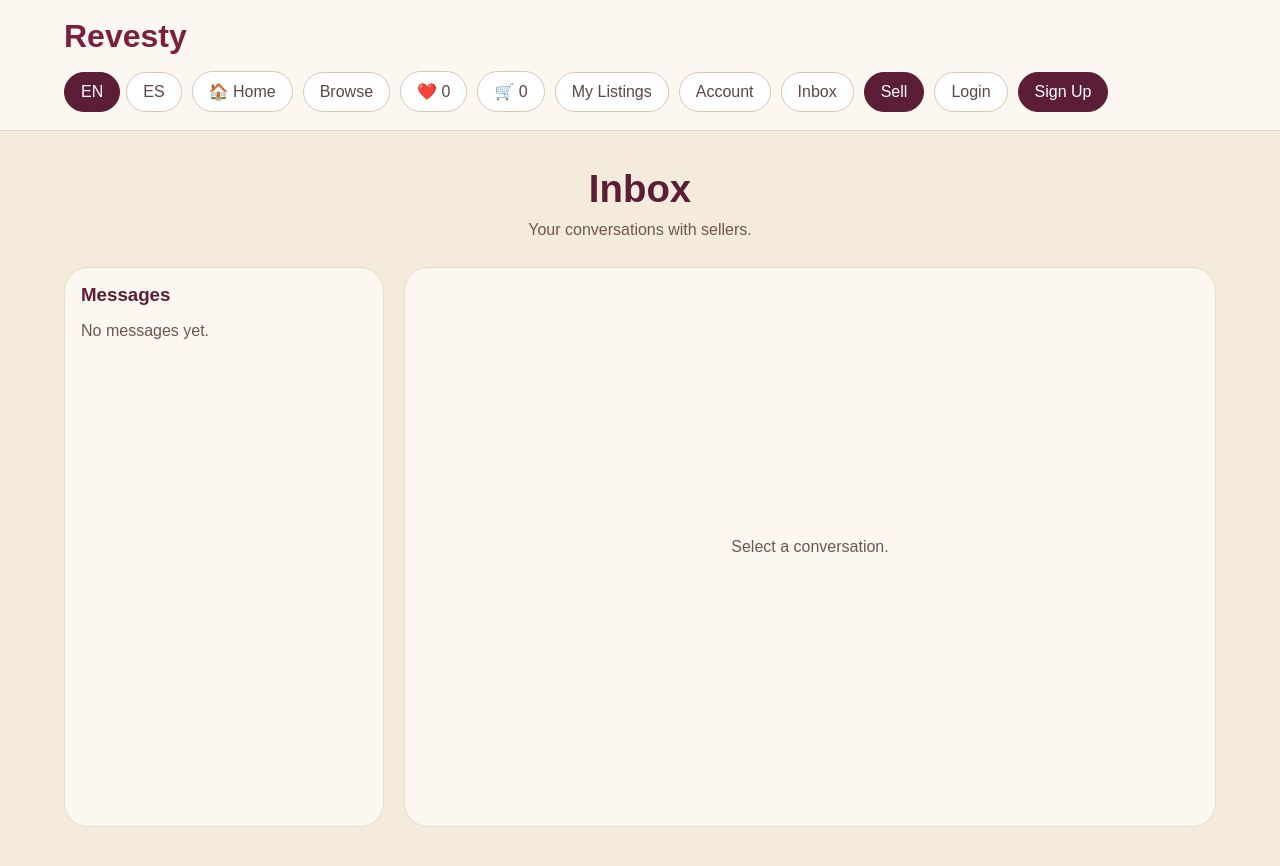
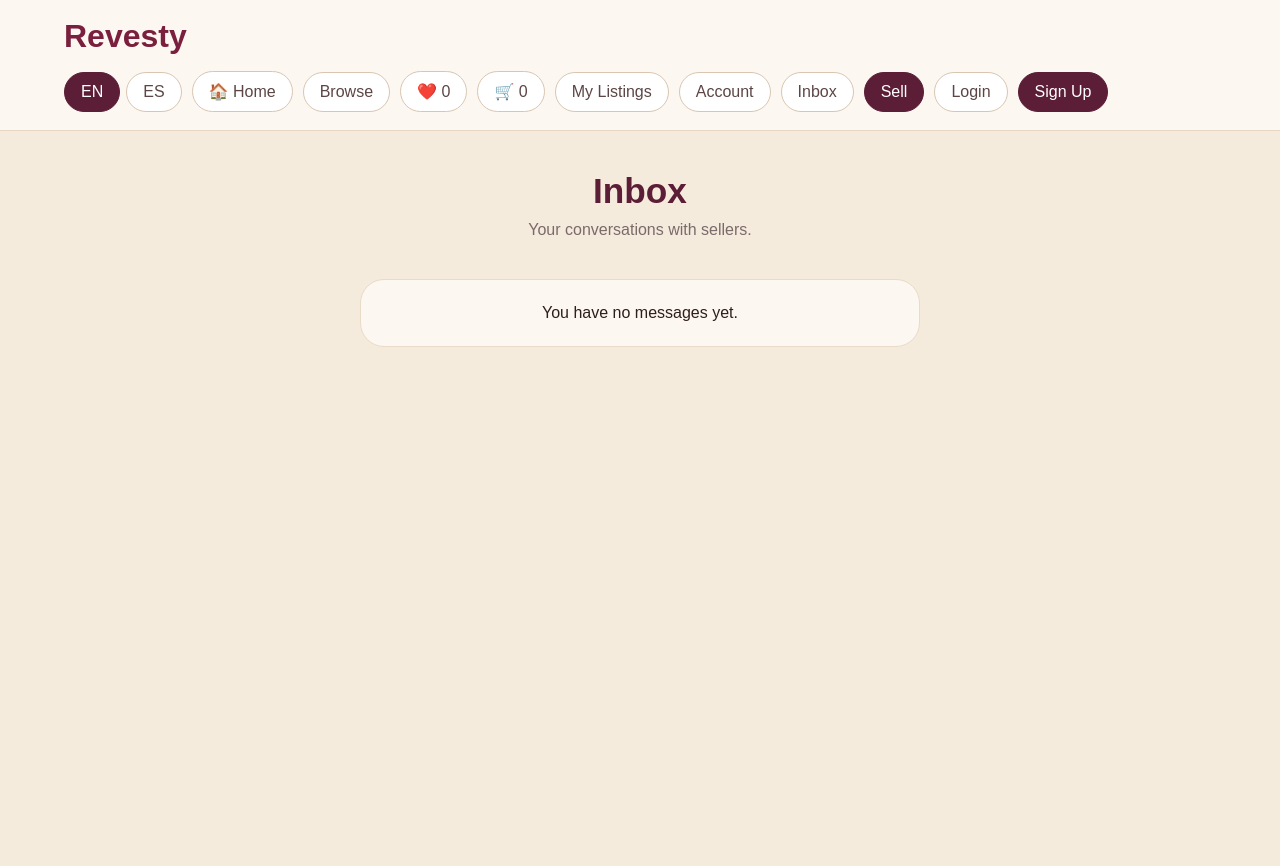
Before and after one commit to bbnachi52-boop/revesty, a Next.js app: page /inbox in a window 1280 px wide. Shown: the top 866 px of the page. After the commit the page ends 800 px from the top, so only its background shows below. Built offline with nearby package versions, Linux system fonts and the light colour scheme.

Commit message:
restore beautiful inbox UI

```diff
--- a/app/inbox/page.tsx
+++ b/app/inbox/page.tsx
@@ -1,14 +1,15 @@
 "use client";
 
-import { useMemo, useState } from "react";
-import Link from "next/link";
+import { useState } from "react";
 import Navbar from "@/app/components/Navbar";
+import { useLanguage } from "@/app/lib/useLanguage";
 import { useMessages } from "@/app/store/messageStore";
-import { useLanguage } from "@/app/lib/useLanguage";
 
 export default function InboxPage() {
-  const messagesStore = useMessages();
-  const { language } = useLanguage();
+  const languageData: any = useLanguage();
+  const messagesStore: any = useMessages();
+
+  const language = languageData?.language || "en";
 
   const conversations = Array.isArray(messagesStore?.conversations)
     ? messagesStore.conversations
@@ -17,20 +18,20 @@ export default function InboxPage() {
   const sendReply =
     typeof messagesStore?.sendReply === "function"
       ? messagesStore.sendReply
-      : null;
+      : () => {};
 
-  const [selectedId, setSelectedId] = useState<number | null>(null);
-  const [text, setText] = useState("");
+  const [replyText, setReplyText] = useState<Record<number, string>>({});
 
-  const selectedConversation = useMemo(() => {
-    if (selectedId === null) return conversations[0] || null;
-    return conversations.find((conv: any) => conv.id === selectedId) || null;
-  }, [conversations, selectedId]);
+  const handleReply = (conversationId: number) => {
+    const text = replyText[conversationId]?.trim();
+    if (!text) return;
 
-  const handleSend = () => {
-    if (!text.trim() || !selectedConversation || !sendReply) return;
-    sendReply(selectedConversation.id, text);
-    setText("");
+    sendReply(conversationId, text);
+
+    setReplyText((prev) => ({
+      ...prev,
+      [conversationId]: ""
+    }));
   };
 
   return (
@@ -39,250 +40,153 @@ export default function InboxPage() {
 
       <section
         style={{
-          maxWidth: "1200px",
+          maxWidth: "900px",
           margin: "0 auto",
-          padding: "36px 24px 60px"
-        }}
-      >
-        <div
-          style={{
-            textAlign: "center",
-            marginBottom: "28px"
+          padding: "40px 20px"
         }}
       >
         <h1
           style={{
-              color: "#5c1d36",
-              fontSize: "2.4rem",
-              marginBottom: "10px"
+            textAlign: "center",
+            marginBottom: "10px",
+            fontSize: "2.2rem",
+            color: "#5c1d36"
           }}
         >
-            {language === "es" ? "Inbox" : "Inbox"}
+          Inbox
         </h1>
 
-          <p style={{ color: "#6d5650" }}>
+        <p
+          style={{
+            textAlign: "center",
+            color: "#7a6a6a",
+            marginBottom: "30px"
+          }}
+        >
           {language === "es"
             ? "Tus conversaciones con vendedores."
             : "Your conversations with sellers."}
         </p>
+
+        {conversations.length === 0 ? (
+          <div className="empty-state-card">
+            {language === "es"
+              ? "No tienes mensajes todavía."
+              : "You have no messages yet."}
+          </div>
+        ) : (
+          conversations.map((conversation: any, index: number) => (
+            <div
+              key={conversation.id || index}
+              style={{
+                background: "#fff",
+                borderRadius: "20px",
+                padding: "20px",
+                marginBottom: "25px",
+                boxShadow: "0 2px 10px rgba(0,0,0,0.05)"
+              }}
+            >
+              <h3 style={{ marginBottom: "10px", color: "#5c1d36" }}>
+                {conversation.productTitle || "Product"}
+              </h3>
+
+              <p style={{ color: "#999", marginBottom: "15px" }}>
+                {language === "es"
+                  ? "Conversación activa"
+                  : "Active conversation"}
+              </p>
+
+              {/* MENSAJES */}
+              <div
+                style={{
+                  display: "flex",
+                  flexDirection: "column",
+                  gap: "10px",
+                  marginBottom: "15px"
+                }}
+              >
+                {(conversation.messages || []).map(
+                  (msg: any, i: number) => (
+                    <div
+                      key={msg.id || i}
+                      style={{
+                        alignSelf:
+                          msg.sender === "user" ? "flex-end" : "flex-start",
+                        background:
+                          msg.sender === "user"
+                            ? "#5c1d36"
+                            : "#f1e6dc",
+                        color:
+                          msg.sender === "user"
+                            ? "#fff"
+                            : "#3a2a2a",
+                        padding: "10px 14px",
+                        borderRadius: "16px",
+                        maxWidth: "70%"
+                      }}
+                    >
+                      <div style={{ fontSize: "12px", opacity: 0.8 }}>
+                        {msg.sender === "user"
+                          ? language === "es"
+                            ? "Tú"
+                            : "You"
+                          : language === "es"
+                          ? "Vendedor"
+                          : "Seller"}
                       </div>
 
-        <div
-          style={{
-            display: "grid",
-            gridTemplateColumns: "320px 1fr",
-            gap: "20px",
-            alignItems: "stretch"
-          }}
-        >
-          <div
-            style={{
-              background: "#fcf7f1",
-              border: "1px solid #eadbc8",
-              borderRadius: "24px",
-              padding: "16px",
-              minHeight: "70vh",
-              overflowY: "auto"
-            }}
-          >
-            <h3 style={{ marginBottom: "16px", color: "#5c1d36" }}>
-              {language === "es" ? "Mensajes" : "Messages"}
-            </h3>
-
-            {conversations.length === 0 ? (
-              <p style={{ color: "#6d5650" }}>
-                {language === "es"
-                  ? "No tienes mensajes todavía."
-                  : "No messages yet."}
-              </p>
-            ) : (
-              conversations.map((conv: any) => {
-                const lastMessage =
-                  Array.isArray(conv.messages) && conv.messages.length > 0
-                    ? conv.messages[conv.messages.length - 1]
-                    : null;
-
-                const isSelected =
-                  (selectedConversation && selectedConversation.id === conv.id) ||
-                  (!selectedConversation && conversations[0]?.id === conv.id);
-
-                return (
-                  <button
-                    key={conv.id}
-                    type="button"
-                    onClick={() => setSelectedId(conv.id)}
-                    style={{
-                      width: "100%",
-                      textAlign: "left",
-                      padding: "14px",
-                      borderRadius: "16px",
-                      cursor: "pointer",
-                      background: isSelected ? "#f8efe3" : "transparent",
-                      border: isSelected
-                        ? "1px solid #e2cdb8"
-                        : "1px solid transparent",
-                      marginBottom: "10px"
-                    }}
-                  >
-                    <strong
-                      style={{
-                        display: "block",
-                        marginBottom: "6px",
-                        color: "#2f1e1e"
-                      }}
-                    >
-                      {conv.productTitle ||
-                        (language === "es" ? "Producto" : "Product")}
-                    </strong>
-
-                    <p
-                      style={{
-                        fontSize: "0.9rem",
-                        color: "#6d5650",
-                        overflow: "hidden",
-                        textOverflow: "ellipsis",
-                        whiteSpace: "nowrap"
-                      }}
-                    >
-                      {lastMessage?.text ||
-                        (language === "es"
-                          ? "Sin mensajes"
-                          : "No messages")}
-                    </p>
-                  </button>
-                );
-              })
+                      <div>{msg.text}</div>
+                    </div>
+                  )
                 )}
               </div>
 
+              {/* INPUT */}
               <div
                 style={{
-              background: "#fcf7f1",
-              border: "1px solid #eadbc8",
-              borderRadius: "24px",
                   display: "flex",
-              flexDirection: "column",
-              minHeight: "70vh",
-              overflow: "hidden"
-            }}
-          >
-            {selectedConversation ? (
-              <>
-                <div
-                  style={{
-                    padding: "18px 20px",
-                    borderBottom: "1px solid #eadbc8",
-                    background: "#fcf7f1"
-                  }}
-                >
-                  <strong style={{ color: "#5c1d36", fontSize: "1.05rem" }}>
-                    {selectedConversation.productTitle ||
-                      (language === "es" ? "Conversación" : "Conversation")}
-                  </strong>
-
-                  {selectedConversation.productId && (
-                    <div style={{ marginTop: "8px" }}>
-                      <Link
-                        href={`/product/${selectedConversation.productId}`}
-                        className="pill"
-                      >
-                        {language === "es" ? "Ver producto" : "View product"}
-                      </Link>
-                    </div>
-                  )}
-                </div>
-
-                <div
-                  style={{
-                    flex: 1,
-                    padding: "18px",
-                    overflowY: "auto",
-                    display: "flex",
-                    flexDirection: "column",
-                    gap: "12px",
-                    background: "#fffaf5"
-                  }}
-                >
-                  {Array.isArray(selectedConversation.messages) &&
-                  selectedConversation.messages.length > 0 ? (
-                    selectedConversation.messages.map((msg: any, index: number) => {
-                      const isUser =
-                        msg.sender === "user" ||
-                        msg.role === "user" ||
-                        msg.from === "user" ||
-                        msg.author === "user";
-
-                      return (
-                        <div
-                          key={msg.id || index}
-                          style={{
-                            alignSelf: isUser ? "flex-end" : "flex-start",
-                            background: isUser ? "#5c1d36" : "#f8efe3",
-                            color: isUser ? "white" : "#2f1e1e",
-                            padding: "12px 16px",
-                            borderRadius: "18px",
-                            maxWidth: "72%",
-                            lineHeight: 1.5
-                          }}
-                        >
-                          {msg.text}
-                        </div>
-                      );
-                    })
-                  ) : (
-                    <p style={{ color: "#6d5650" }}>
-                      {language === "es"
-                        ? "Todavía no hay mensajes en esta conversación."
-                        : "There are no messages in this conversation yet."}
-                    </p>
-                  )}
-                </div>
-
-                <div
-                  style={{
-                    padding: "14px",
-                    borderTop: "1px solid #eadbc8",
-                    display: "flex",
-                    gap: "10px",
-                    background: "#fcf7f1"
+                  gap: "10px"
                 }}
               >
                 <input
-                    value={text}
-                    onChange={(e) => setText(e.target.value)}
+                  type="text"
+                  value={replyText[conversation.id] || ""}
+                  onChange={(e) =>
+                    setReplyText((prev) => ({
+                      ...prev,
+                      [conversation.id]: e.target.value
+                    }))
+                  }
                   placeholder={
                     language === "es"
-                        ? "Escribe un mensaje..."
-                        : "Write a message..."
+                      ? "Escribe tu mensaje..."
+                      : "Reply here..."
                   }
-                    className="form-input"
+                  style={{
+                    flex: 1,
+                    padding: "10px",
+                    borderRadius: "10px",
+                    border: "1px solid #ddd"
+                  }}
                 />
 
                 <button
-                    type="button"
-                    className="primary-btn"
-                    onClick={handleSend}
+                  onClick={() => handleReply(conversation.id)}
+                  style={{
+                    background: "#5c1d36",
+                    color: "white",
+                    border: "none",
+                    padding: "10px 16px",
+                    borderRadius: "10px",
+                    cursor: "pointer"
+                  }}
                 >
                   {language === "es" ? "Enviar" : "Send"}
                 </button>
               </div>
-              </>
-            ) : (
-              <div
-                style={{
-                  margin: "auto",
-                  textAlign: "center",
-                  color: "#6d5650",
-                  padding: "24px"
-                }}
-              >
-                {language === "es"
-                  ? "Selecciona una conversación."
-                  : "Select a conversation."}
             </div>
+          ))
         )}
-          </div>
-        </div>
       </section>
     </main>
   );
```
Lines whose indentation alone changed are shown as unchanged.
